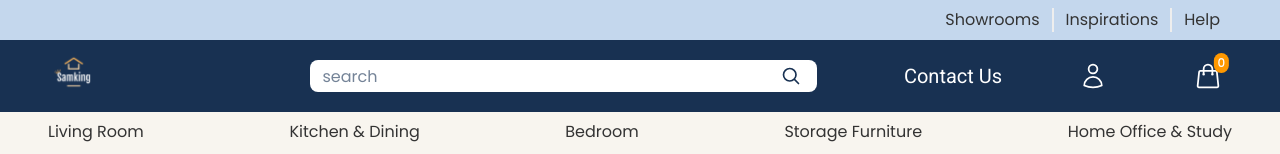
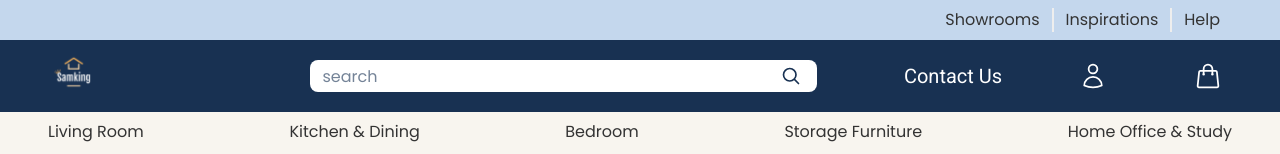
Before and after one commit to Samdevtechnology/samking-furniture, a Next.js app: page / in a window 1280 px wide. Shown: the top 154 px of the page. Built offline with nearby package versions, Linux system fonts and the light colour scheme; no server answers.

Commit message:
Updated - CartIcon to hide badge when no item in cart

```diff
--- a/src/app/cart/components/cartIcon.tsx
+++ b/src/app/cart/components/cartIcon.tsx
@@ -23,7 +23,11 @@ const CartIcon = () => {
       className="rounded-full overflow-visible"
       href="/cart"
     >
-      <Badge content={cart.cartTotalQuantity} color="orange">
+      <Badge
+        content={cart.cartTotalQuantity}
+        invisible={Boolean(!cart.cartTotalQuantity)}
+        color="orange"
+      >
         <ShoppingBagIcon className="w-7 h-7" />
       </Badge>
     </IconBtnWrap>
```
